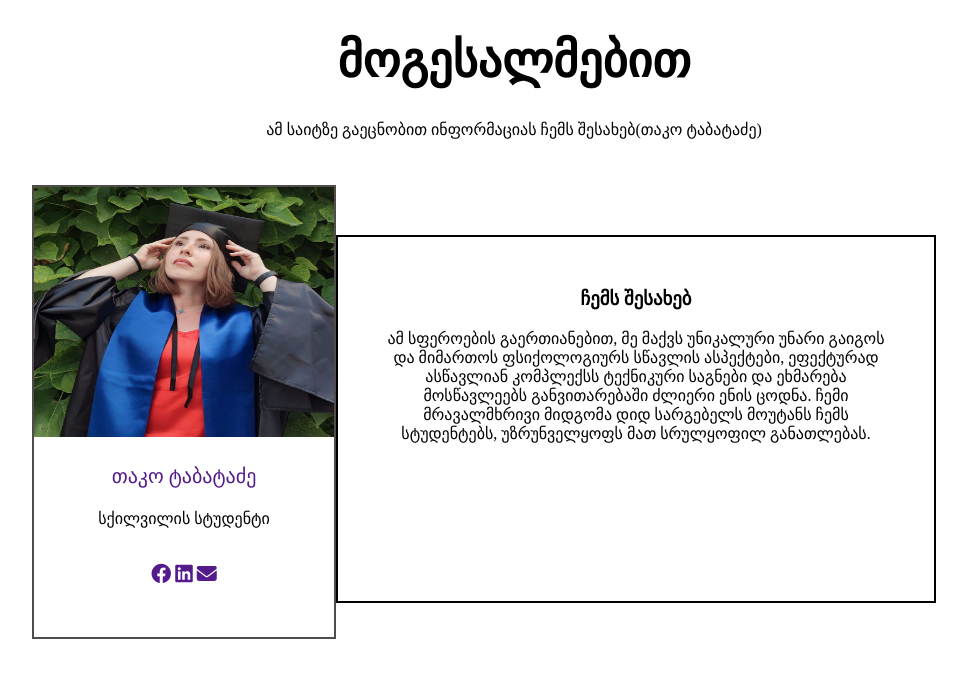
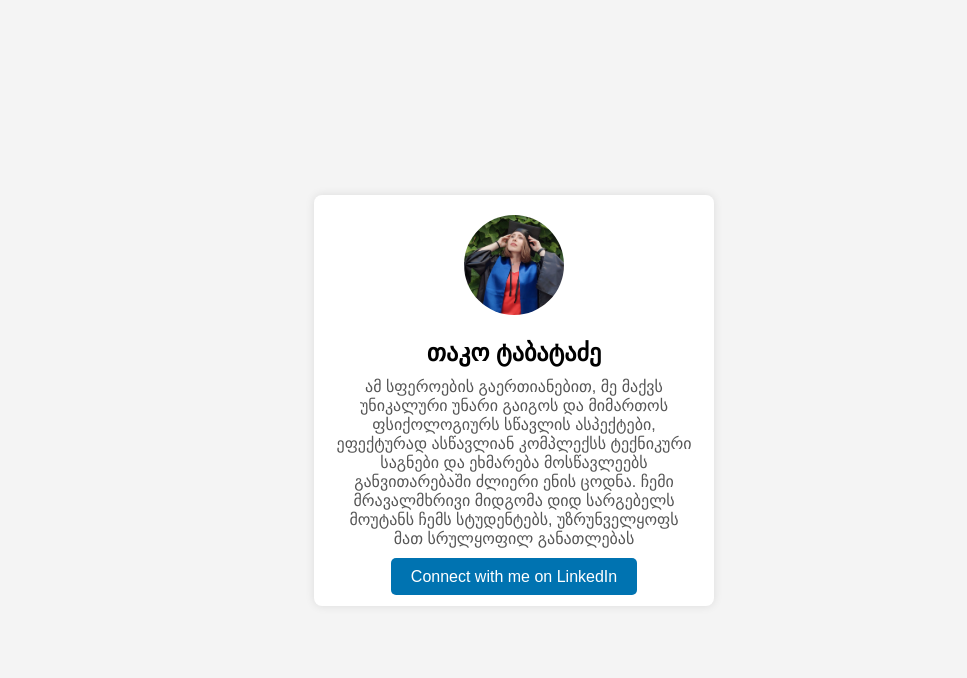
Before and after one commit to tako19-zuko/Skillwill, a plain HTML site: page index.html in a window 1280 px wide. Shown: the whole page, without its empty margins (126-1093 px from the left). Drawn offline with Linux system fonts and the light colour scheme.

Commit message:
Add files via upload

```diff
--- a/index.html
+++ b/index.html
@@ -3,41 +3,24 @@
 <head>
     <meta charset="UTF-8">
     <meta name="viewport" content="width=device-width, initial-scale=1.0">
-    <title>My Profile</title>
+    <title>New Project</title>
     <link rel="stylesheet" href="style.css">
     <link rel="stylesheet" href="https://cdnjs.cloudflare.com/ajax/libs/font-awesome/6.4.0/css/all.min.css" integrity="sha512-iecdLmaskl7CVkqkXNQ/ZH/XLlvWZOJyj7Yy7tcenmpD1ypASozpmT/E0iPtmFIB46ZmdtAc9eNBvH0H/ZpiBw==" crossorigin="anonymous" referrerpolicy="no-referrer" />
 </head>
 <body>
-
+    <div class="container">
         <div class="profile">
-    <h1>მოგესალმებით</h1>
-    <p>ამ საიტზე გაეცნობით ინფორმაციას ჩემს შესახებ(თაკო ტაბატაძე)</p>
-</div>
-
-<section class="boxes">
-        <div class="boxes5">
-            <div class="boxes7">
-                <a href=""><img src="profile-photo.jpg"></a>
-                <h4><a href="">თაკო ტაბატაძე</a></h4>
-                <p>სქილვილის სტუდენტი</p>
-                <a href=""><i class="fa-brands fa-facebook"></i></i></a>
-                <a href=""><i class="fa-brands fa-linkedin"></i></a>
-                <a href=""><i class="fa-solid fa-envelope"></i></a>
-        </div>
-    </div>
-
-    <div class="resume-text">
-        <h3>ჩემს შესახებ</h3>
+            <img src="profile-photo.jpg" alt="Your Photo" class="profile-photo">
+            <h1>თაკო ტაბატაძე</h1>
             <p>ამ სფეროების გაერთიანებით, მე მაქვს უნიკალური უნარი
                 გაიგოს და მიმართოს ფსიქოლოგიურს
                 სწავლის ასპექტები, ეფექტურად ასწავლიან კომპლექსს
                 ტექნიკური საგნები და ეხმარება მოსწავლეებს განვითარებაში
                 ძლიერი ენის ცოდნა. ჩემი მრავალმხრივი
                 მიდგომა დიდ სარგებელს მოუტანს ჩემს სტუდენტებს,
-            უზრუნველყოფს მათ სრულყოფილ განათლებას.</p>
+                უზრუნველყოფს მათ სრულყოფილ განათლებას</p>
+            <a href="https://www.linkedin.com/feed//" target="_blank" class="profile-link">Connect with me on LinkedIn</a>
         </div>
-
-</section>
-
+    </div>
 </body>
 </html>
--- a/style.css
+++ b/style.css
@@ -1,56 +1,56 @@
-.profile h1{
-    font-size: 3rem;
-    font-weight: 800;
-    text-align: center;
+* {
+            box-sizing: border-box;
+            margin: 0;
+            padding: 0;
         }
 
-.profile p{
-    text-align: center;
-}
-.boxes{
+        body {
+            font-family: Arial, sans-serif;
+            background-color: #f4f4f4;
             display: flex;
             justify-content: center;
-}
-.boxes5{
-    display: block;
-    margin:center;
-    margin-top: 10px;
-}
-.boxes7{
-    margin-left: 20px;
-    justify-content: center;
-    color:black;
-    margin-top: 20px;
             align-items: center;
-    padding: 0;
-    text-align: center;
-    width: 300px;
-    height: 450px;
-    border: 2px solid rgb(80, 76, 76);
-}
-.boxes7 a{
-    font-size: 20px;
-    font-weight: 400;
-    text-decoration: none;
-}
-.boxes7 i{
-    margin-top: 20px;
-}
-.boxes7 img{
-    width: 300px;
-    height: 250px;
+            height: 100vh;
         }
 
-.resume-text{
-    padding: 2rem 3rem;
-    margin-right: 5rem;
-    margin-top: 5rem;
-    font-size: 1rem;
-    width: 500px;
-    height: 300px;
-    border: 2px solid black;
+        .container {
+            background-color: #fff;
+            padding: 20px;
+            border-radius: 8px;
+            box-shadow: 0 0 10px rgba(0, 0, 0, 0.1);
             text-align: center;
+            max-width: 400px;
+            width: 100%;
         }
-*{
-    background: white;
+
+        .profile-photo {
+            width: 100px;
+            height: 100px;
+            border-radius: 50%;
+            object-fit: cover;
+            margin-bottom: 20px;
         }
+
+        h1 {
+            margin-bottom: 10px;
+            font-size: 24px;
+        }
+
+        p {
+            margin-bottom: 20px;
+            font-size: 16px;
+            color: #555;
+        }
+
+        .profile-link {
+            text-decoration: none;
+            color: #fff;
+            background-color: #0073b1;
+            padding: 10px 20px;
+            border-radius: 5px;
+            transition: background-color 0.3s;
+        }
+
+        .profile-link:hover {
+            background-color: #005582;
+        }
```
Lines whose indentation alone changed are shown as unchanged.
